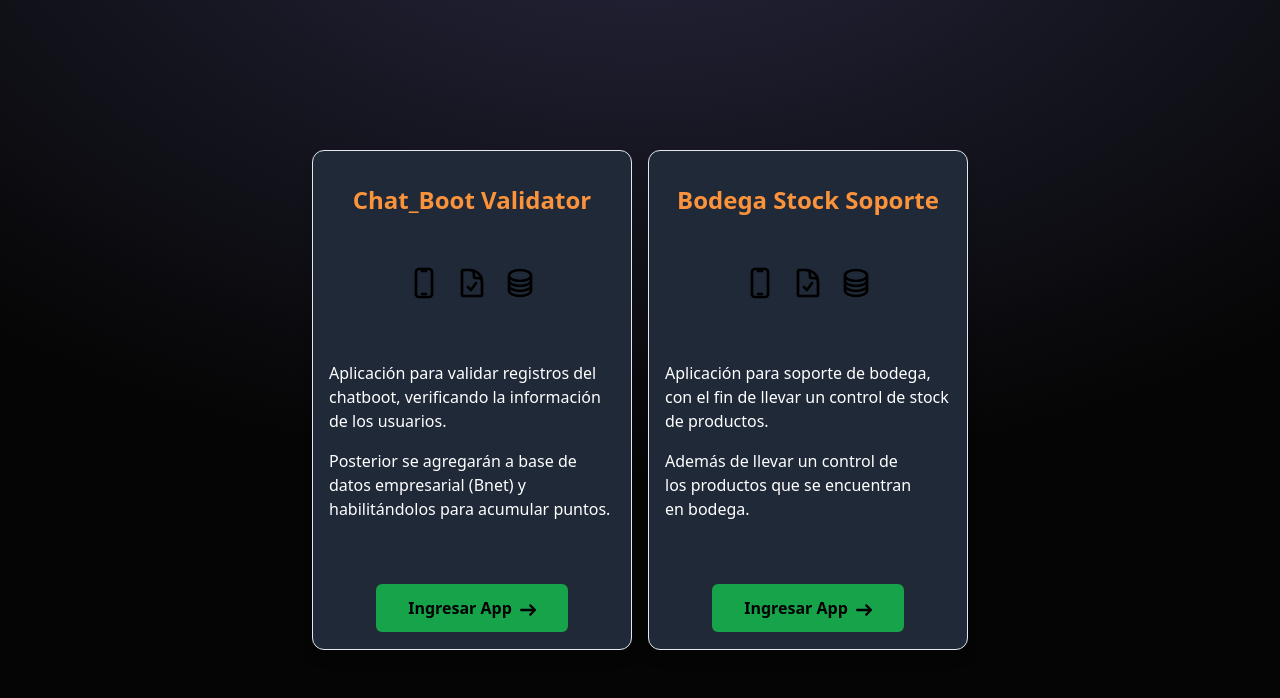
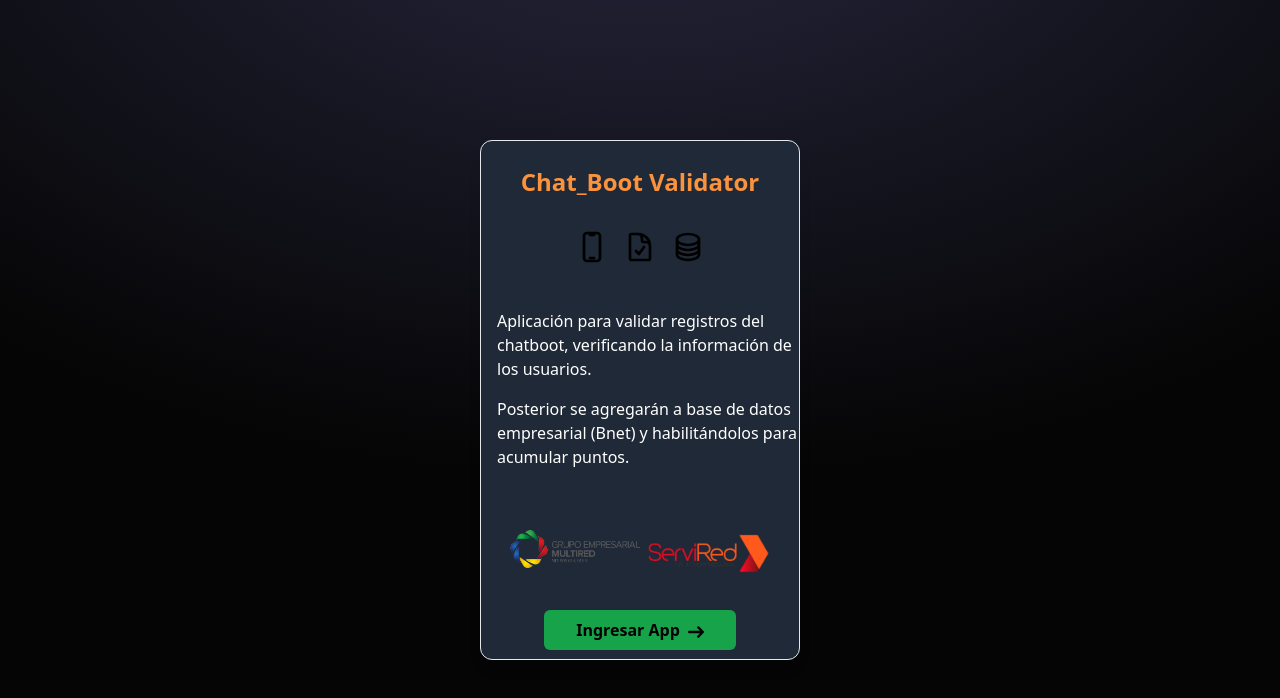
Before and after one commit to llOrtegall/Menu_App_Empresa, an Astro site: page / in a window 1280 px wide. Built offline with nearby package versions, Linux system fonts and the light colour scheme; Astro itself is replaced by a stand-in of ours.

```diff
--- /dev/null
+++ b/src/components/ChatBoot.astro
@@ -0,0 +1,41 @@
+---
+import TelIcon from "./Icons/CelIcon.astro";
+import DocIcon from "./Icons/DocIcon.astro";
+import DataIcon from "./Icons/DataIcon.astro";
+import ArrowIcon from "./Icons/Button.astro";
+---
+
+<section class="flex gap-4">
+  <section class="flex flex-col justify-around items-center w-80 h-[520px] bg-gray-800 border-gray-200 rounded-xl shadow-lg border">
+    <h5 class="text-2xl text-center font-bold text-orange-400 py-4">
+      Chat_Boot Validator
+    </h5>
+
+    <figure class="flex w-full justify-center gap-4"><TelIcon /><DocIcon /><DataIcon /></figure>
+
+    <article class="py-5 pl-4 flex flex-col items-center">
+      <p class="py-2 font-normal text-white text-pretty">
+        Aplicación para validar registros del chatboot, verificando la información de los usuarios.
+      </p>
+      <p class="py-2 font-normal text-white text-pretty">
+        Posterior se agregarán a base de datos empresarial (Bnet) y habilitándolos para acumular puntos.
+      </p>
+    </article>
+
+    <section class="flex py-4">
+      <figure>
+        <img src="/multired.png" width="130" alt="MULTIRED">
+      </figure>
+      <figure>
+        <img src="/servired.png" width="130" alt="SERVIRED">
+      </figure>
+    </section>
+
+    <a href="/chat_bot/index.html" class="flex items-center bg-green-600 py-2 px-8 rounded-md hover:bg-green-700">
+      <p class="font-semibold up">Ingresar App</p>
+      <figure class="pt-1">
+        <ArrowIcon />
+      </figure>
+    </a>
+  </section>
+</section>
--- a/src/components/Datail.astro
+++ /dev/null
@@ -1,43 +0,0 @@
----
-import ArrowIcon from './Icons/Button.astro'
-import TelIcon from './Icons/CelIcon.astro'
-import DataIcon from './Icons/DataIcon.astro'
-import DocIcon from './Icons/DocIcon.astro'
-
-interface Props {
-  id: string
-  title: string
-  description: string
-  description2: string
-  link: string
-}
-
-const { id, title, description, description2, link } = Astro.props;
-
----
-
-<section id={id} class="flex flex-col justify-around items-center w-80 h-[500px] bg-gray-800 border-gray-200 rounded-xl shadow-lg border">
-  <h5 class="text-2xl text-center font-bold text-orange-400 py-4">{title}</h5>
-
-<figure class="flex w-full justify-center gap-4 ">
-  <TelIcon /> <DocIcon /> <DataIcon />
-</figure>
-
-<article class="py-5 px-4 flex flex-col items-center">
-
-  <p class="py-2 font-normal text-white text-pretty">
-    {description}
-  </p>
-  <p class="py-2 font-normal text-white text-pretty">
-    {description2}
-  </p>
-
-</article>
-
-<a href={link} class="flex items-center bg-green-600 py-3 px-8 rounded-md hover:bg-green-700">
-  <p class="font-semibold up">Ingresar App</p>
-  <figure class="pt-1">
-    <ArrowIcon />
-  </figure>
-</a>
-</section>
--- a/src/components/Proyecto.astro
+++ /dev/null
@@ -1,27 +0,0 @@
----
-import DetalleProyecto from './Datail.astro';
-
-const PROYECTOS = [
-  {
-    id: 1,
-    title: 'Chat_Boot Validator',
-    description: 'Aplicación para validar registros del chatboot, verificando la información de los usuarios.',
-    description2: 'Posterior se agregarán a base de datos empresarial (Bnet) y habilitándolos para acumular puntos.',
-    link: '/chat_bot/index.html',
-  },
-  {
-    id:2,
-    title: 'Bodega Stock Soporte',
-    description: 'Aplicación para soporte de bodega, con el fin de llevar un control de stock de productos.',
-    description2: 'Además de llevar un control de los productos que se encuentran en bodega.',
-    link: '/bodega_stock/index.html',
-  }
-]
----
-<section class='flex gap-4'>
-  {
-    PROYECTOS.map((p) => (
-      <DetalleProyecto  description={p.description} description2={p.description2} id='' link={p.link} title={p.title}/>
-    ))
-  }
-</section>
--- a/src/pages/index.astro
+++ b/src/pages/index.astro
@@ -1,11 +1,11 @@
 ---
 import Layout from "../layouts/Layout.astro";
-import Proyects from "../components/Proyecto.astro";
+import ChatBoot from "../components/ChatBoot.astro";
 ---
 
 <Layout title="Aplicaciones Gane (Servired - Multired)">
 	<main class="flex items-center justify-center h-[100vh]">
-		<Proyects />
+		<ChatBoot />
 	</main>
 </Layout>
 
```
Also changed, not shown: public/example.png (deleted), public/multired.png (added), public/servired.png (added).
